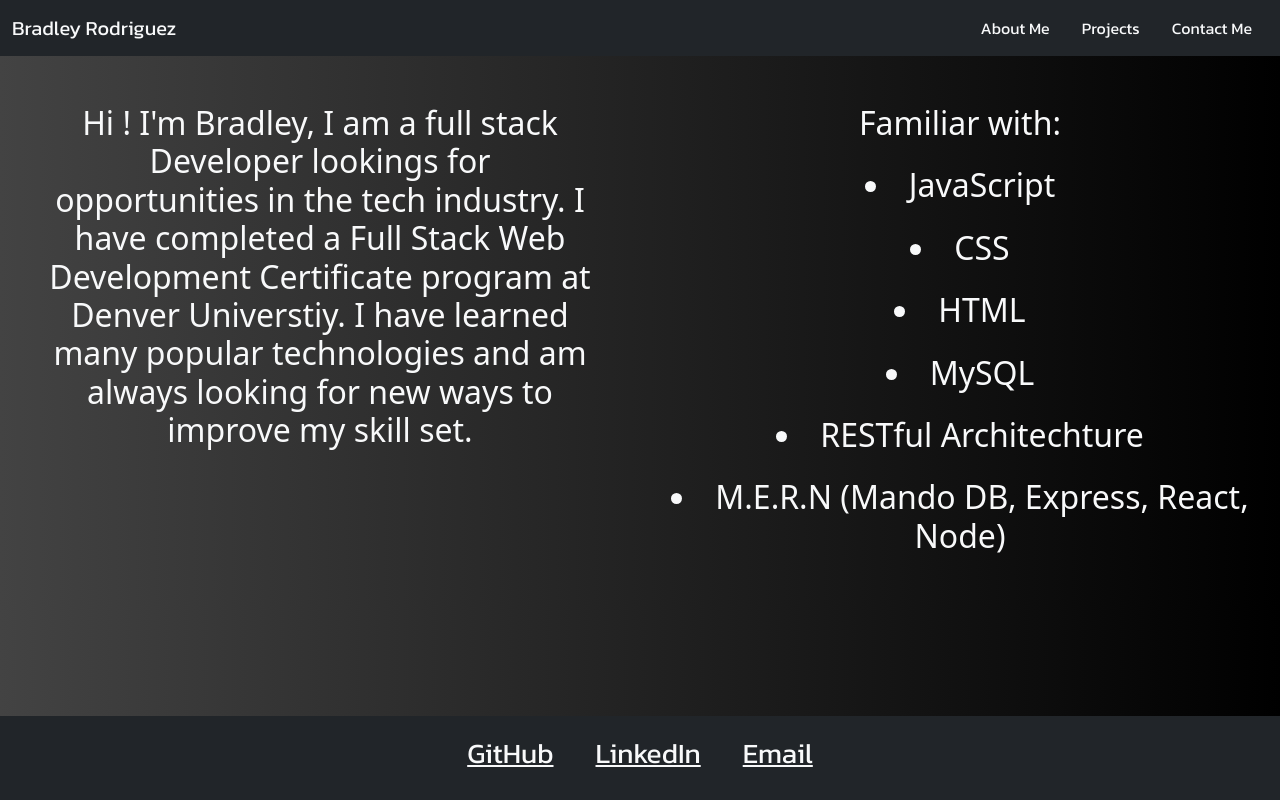
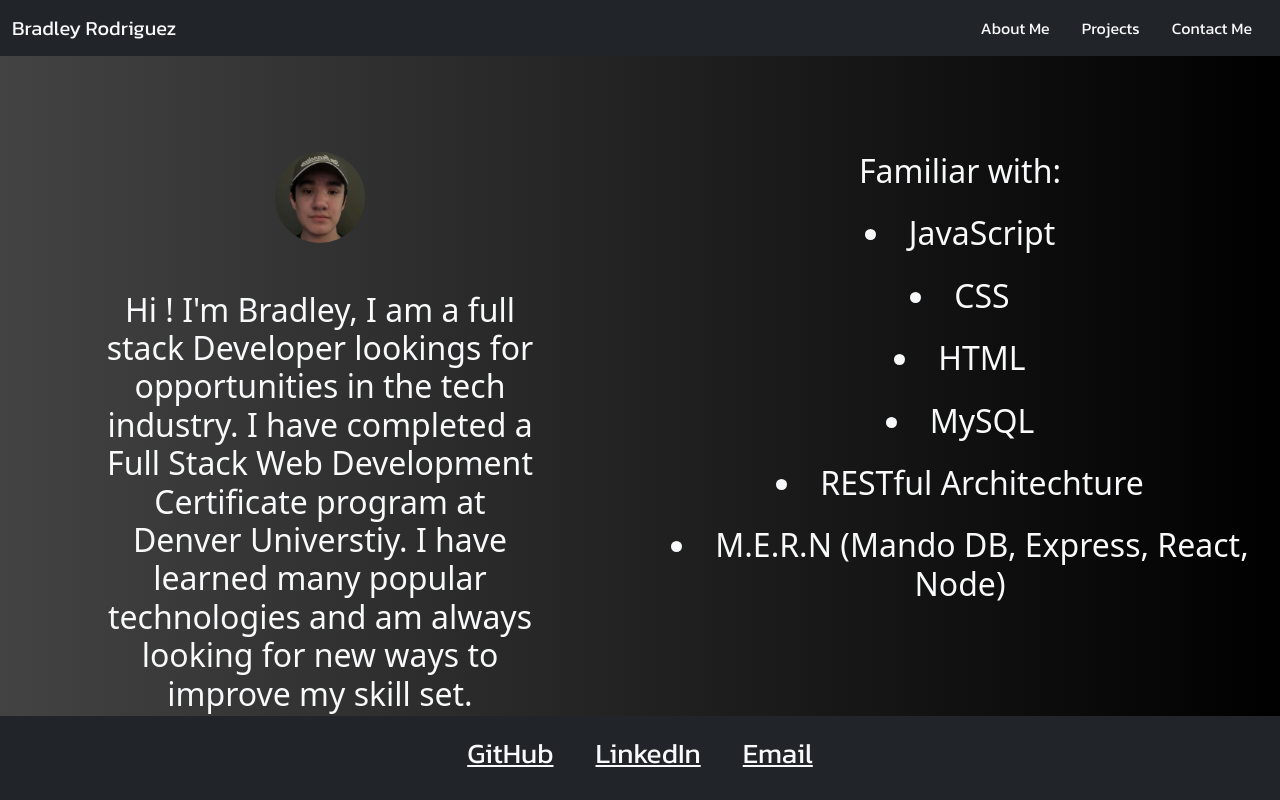
Before and after one commit to HeyItsBradley/newPortfolio, a React (Create React App) app in the folder my-app/: page / in a window 1280 px wide. Built offline with nearby package versions, Linux system fonts and the light colour scheme.

Commit message:
added a pfp to the about me page

```diff
--- a/my-app/src/App.css
+++ b/my-app/src/App.css
@@ -24,3 +24,8 @@ footer {
   position: fixed;
   bottom: 0px;
 }
+
+img {
+  max-width: 100rem;
+  border-radius: 10rem;
+}
--- a/my-app/src/components/AboutMe.js
+++ b/my-app/src/components/AboutMe.js
@@ -1,16 +1,20 @@
 import React from "react";
+import pfp from "./profileImage.jpg";
 
 function AboutMe() {
   return (
     <div className="container-fluid">
-      <div className="row text-light text-center">
-        <h2 className="col-lg-6 mt-5 px-5">
-          Hi ! I'm Bradley, I am a full stack Developer lookings for
-          opportunities in the tech industry. I have completed a Full Stack Web
-          Development Certificate program at Denver Universtiy. I have learned
-          many popular technologies and am always looking for new ways to
-          improve my skill set.
-        </h2>
+      <div className="row text-light text-center mt-5">
+        <div className="col-lg-6 px-5">
+          <img className="col-lg-2 mt-5" src={pfp} alt="Profile picture"></img>
+          <h2 className=" mt-5 px-5">
+            Hi ! I'm Bradley, I am a full stack Developer lookings for
+            opportunities in the tech industry. I have completed a Full Stack
+            Web Development Certificate program at Denver Universtiy. I have
+            learned many popular technologies and am always looking for new ways
+            to improve my skill set.
+          </h2>
+        </div>
         <h2 className="col-lg-6 mt-5 mb-5">
           Familiar with:
           <li className="col-lg-12 mt-4">JavaScript</li>
```
Also changed, not shown: my-app/src/components/profileImage.jpg (added).
